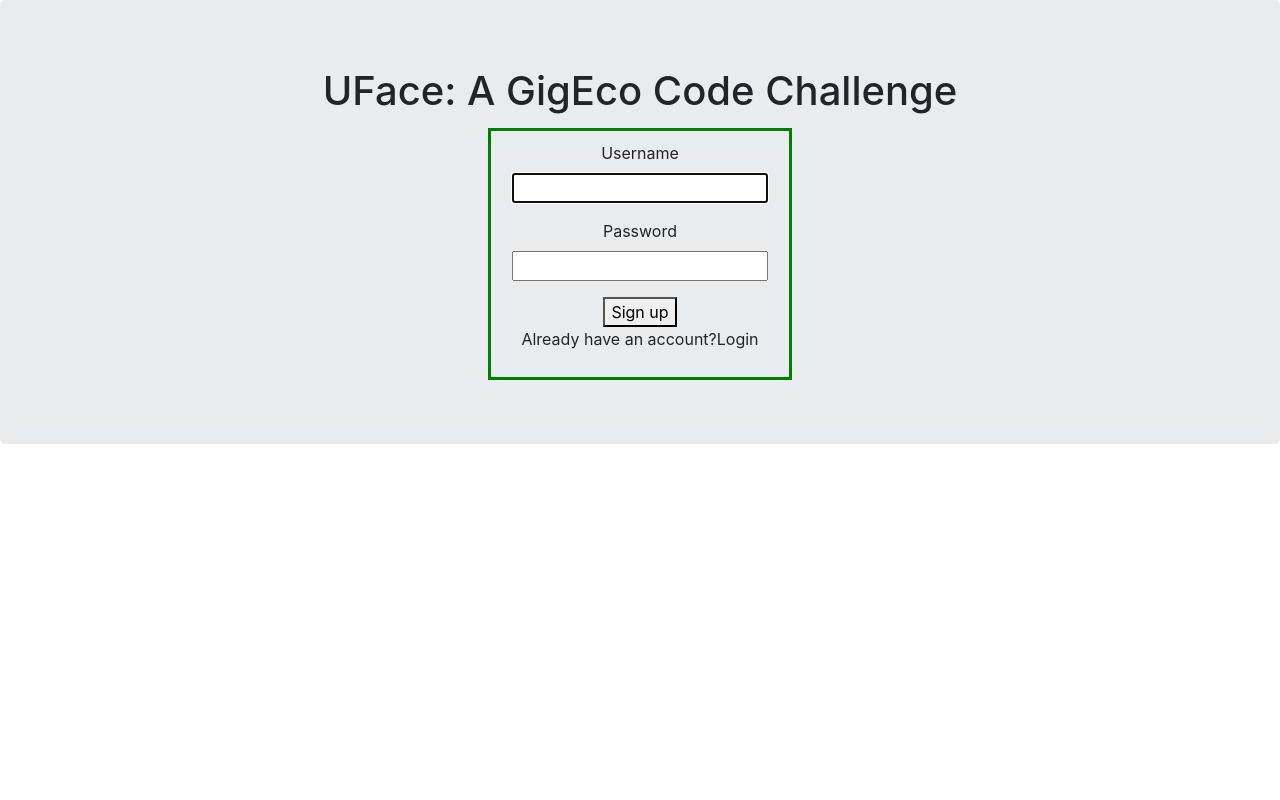
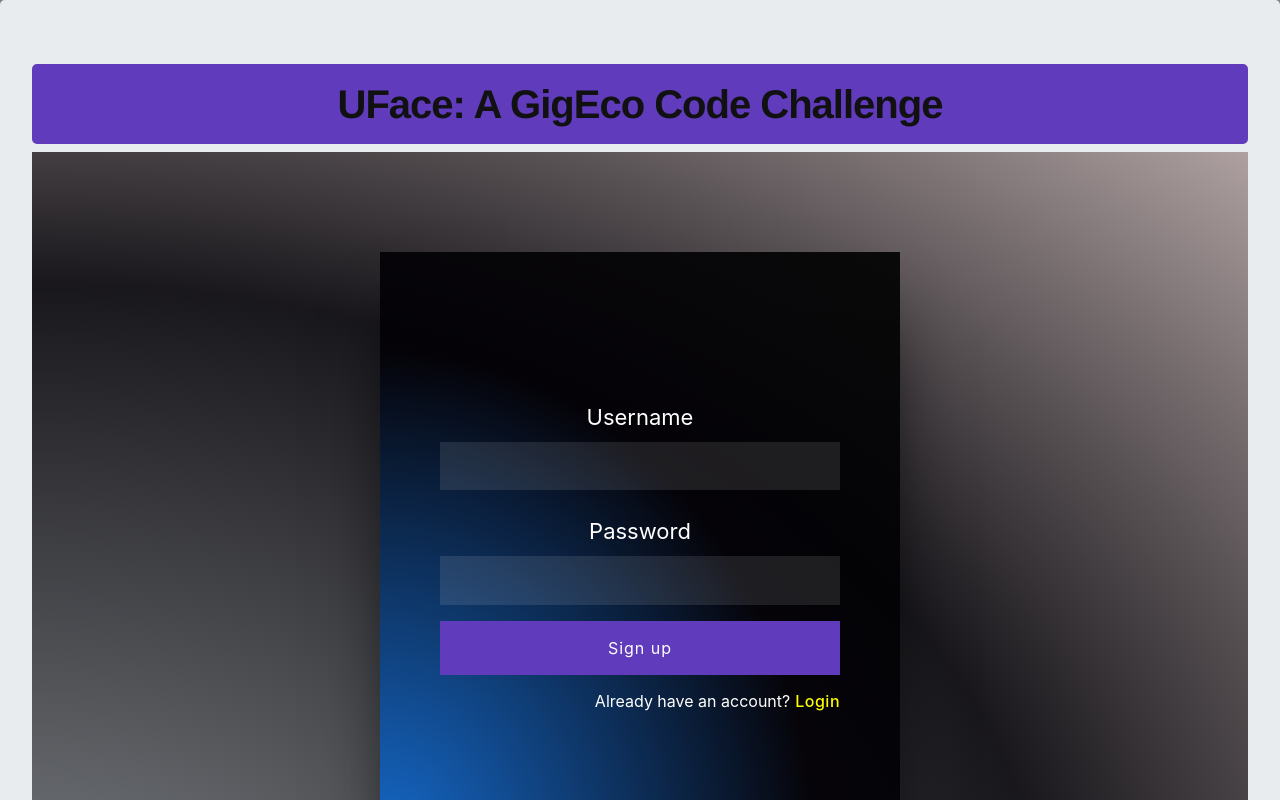
Before and after one commit to Ranthonym/uface, a React (Create React App) app: page / in a window 1280 px wide. Shown: the top 800 px of the page. Built offline with nearby package versions, Linux system fonts and the light colour scheme; no server answers.

Commit message:
add css module styling to components with apprpriate classNames

```diff
--- a/src/App.js
+++ b/src/App.js
@@ -83,10 +83,10 @@ function App() {
 
   return (
     <div className={classes.App}>
-      <Jumbotron>
+      <Jumbotron className={classes.Jumbotron}>
         <h1 className={classes.AppHeader}> UFace: A GigEco Code Challenge</h1>
         {user ? (
-          <UserPage logoutHandler={logoutHandler} />
+          <UserPage email={email} logoutHandler={logoutHandler} />
         ) : (
           <Login
             email={email}
--- a/src/App.module.css
+++ b/src/App.module.css
@@ -2,9 +2,27 @@
   text-align: center;
   display: flex;
   flex-direction: column;
+  background-color: grey;
 }
 
+/* .JumboTron {
+  background: radial-gradient(
+    ellipse at left bottom,
+    rgb(21, 106, 204) 0%,
+    rgba(2, 0, 5, 0.9) 59%,
+    rgba(0, 0, 0, 0.9) 100%
+  );
+} */
+
 .AppHeader {
-  padding: 3px;
-  margin-bottom: 10px;
+  color: #111;
+  background: #603bbb;
+  padding: 20px 40px;
+  font-family: "Helvetica Neue", sans-serif;
+  /* font-size: 275px; */
+  font-weight: bold;
+  letter-spacing: -1px;
+  line-height: 1;
+  text-align: center;
+  border-radius: 5px;
 }
--- a/src/UserPage.js
+++ b/src/UserPage.js
@@ -1,10 +1,11 @@
 import React from "react";
 
-const UserPage = ({ logoutHandler }) => {
+const UserPage = (props) => {
+  const { logoutHandler } = props;
   return (
     <section>
       <nav>
-        <h2>Welcome</h2>
+        <h2>Welcome User!</h2>
         <button onClick={logoutHandler}>Logout</button>
       </nav>
     </section>
--- a/src/components/Login/Login.js
+++ b/src/components/Login/Login.js
@@ -18,8 +18,9 @@ const Login = (props) => {
   return (
     <div className={classes.Login}>
       <div className={classes.LoginContainer}>
-        <label>Username</label>
+        <label className={classes.Label}>Username</label>
         <input
+          className={classes.Input}
           type="text"
           autoFocus
           required
@@ -27,8 +28,9 @@ const Login = (props) => {
           onChange={(e) => setEmail(e.target.value)}
         />
         <p className={classes.ErrorMsg}>{emailError}</p>
-        <label>Password</label>
+        <label className={classes.Label}>Password</label>
         <input
+          className={classes.Input}
           type="password"
           required
           value={password}
@@ -38,18 +40,32 @@ const Login = (props) => {
         <div className={classes.BtnContainer}>
           {hasAccount ? (
             <>
-              <button onClick={loginHandler}>Sign in</button>
-              <p>
+              <button className={classes.Button} onClick={loginHandler}>
+                Sign in
+              </button>
+              <p className={classes.SmallText}>
                 Need an acount?
-                <span onClick={() => setHasAccount(!hasAccount)}>Sign up</span>
+                <span
+                  className={classes.ToggleText}
+                  onClick={() => setHasAccount(!hasAccount)}
+                >
+                  Sign up
+                </span>
               </p>
             </>
           ) : (
             <>
-              <button onClick={signupHandler}>Sign up</button>
-              <p>
+              <button className={classes.Button} onClick={signupHandler}>
+                Sign up
+              </button>
+              <p className={classes.SmallText}>
                 Already have an account?
-                <span onClick={() => setHasAccount(!hasAccount)}>Login</span>
+                <span
+                  className={classes.ToggleText}
+                  onClick={() => setHasAccount(!hasAccount)}
+                >
+                  Login
+                </span>
               </p>
             </>
           )}
--- a/src/components/Login/Login.module.css
+++ b/src/components/Login/Login.module.css
@@ -1,13 +1,86 @@
 .Login {
-  max-width: 25%;
   margin: auto;
+  width: 100%;
+  min-height: 100vh;
+  padding: 0 20px;
+  display: flex;
+  background: radial-gradient(
+    ellipse at left bottom,
+    rgb(121, 125, 129) 0%,
+    rgba(2, 0, 5, 0.9) 59%,
+    rgba(168, 152, 152, 0.9) 100%
+  );
+}
+
+.LoginContainer {
+  padding: 60px;
+  margin: auto;
+  width: 100%;
+  max-width: 520px;
+  min-height: 600px;
   display: flex;
   flex-direction: column;
-  border: 3px solid green;
-  padding: 10px;
+  justify-content: center;
+  background: radial-gradient(
+    ellipse at left bottom,
+    rgb(21, 106, 204) 0%,
+    rgba(2, 0, 5, 0.9) 59%,
+    rgba(0, 0, 0, 0.9) 100%
+  );
+  box-shadow: 0 50px 70px -20px rgba(0, 0, 0, 0.8);
 }
 
-.SignupButton {
-  margin-left: 10px;
-  background-color: blueviolet;
+.Button {
+  border: none;
+  outline: none;
+  width: 100%;
+  padding: 15px 0;
+  color: #fff;
+  font-size: 16px;
+  letter-spacing: 1px;
+  background: #603bbb;
+  cursor: pointer;
 }
+
+.Input {
+  width: 100%;
+  border: none;
+  outline: none;
+  font-size: 19px;
+  padding: 10px;
+  background: rgba(255, 255, 255, 0.1);
+  color: #fff;
+  letter-spacing: 1px;
+}
+
+.Label {
+  color: white;
+  margin: 14px 0;
+  display: block;
+  font-size: 22px;
+  line-height: 1;
+}
+
+.SmallText {
+  margin: 14px 0 0 0;
+  text-align: right;
+  color: #fff;
+}
+
+.ToggleText {
+  color: yellow;
+  font-weight: 500;
+  letter-spacing: 0.5px;
+  margin-left: 5px;
+  cursor: pointer;
+  transition: all 400ms ease-in-out;
+}
+
+.ToggleText:hover {
+  color: red;
+}
+
+.ErrorMsg {
+  color: red;
+  font-size: 16px;
+}
```
